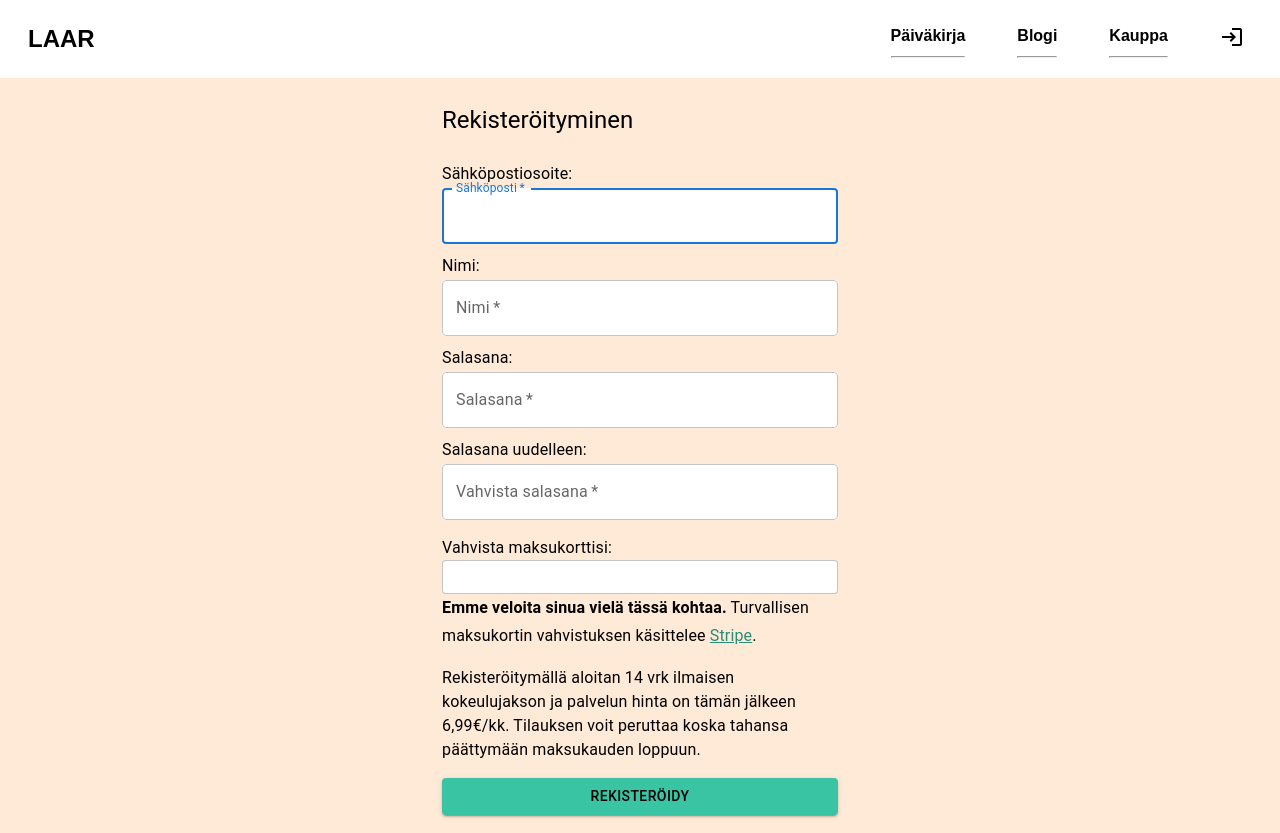
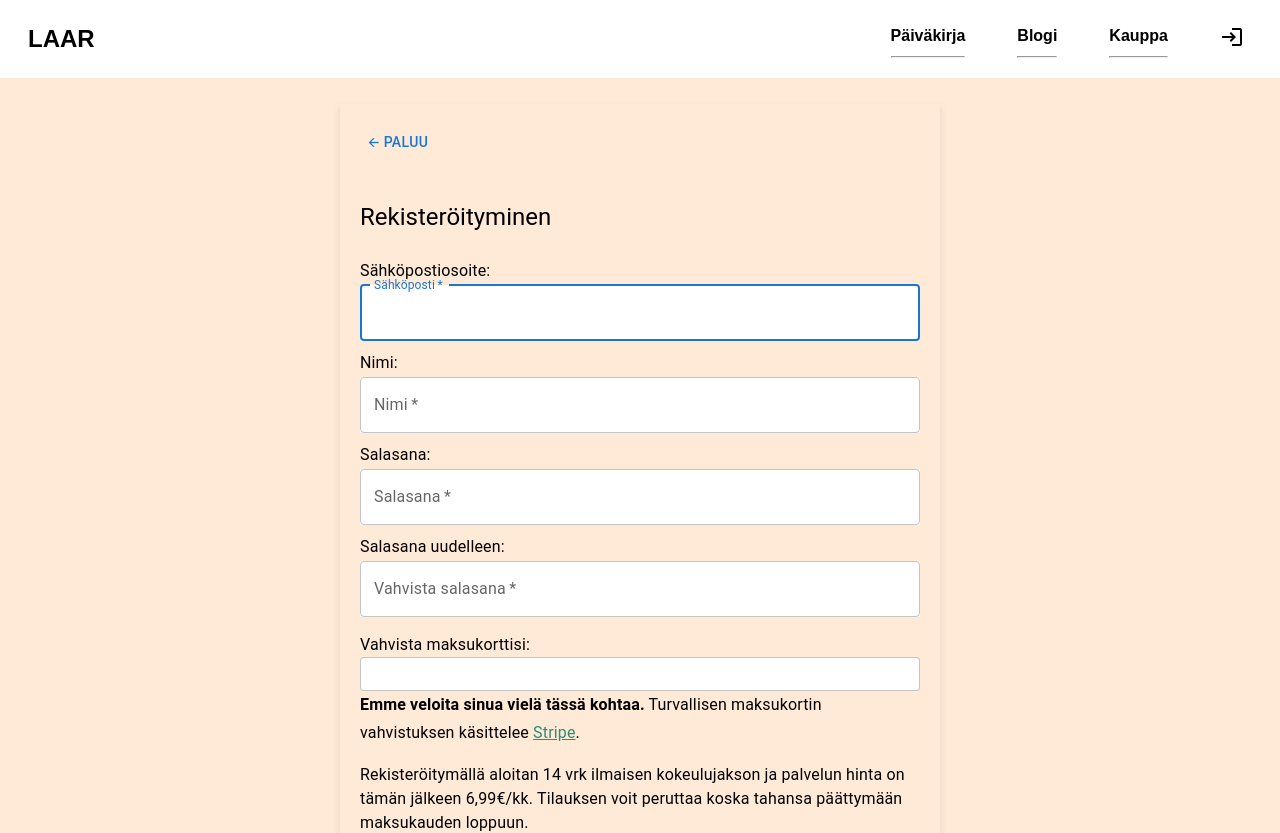
Before and after one commit to Lapsen-Arki/LAAR2, a React (Vite) app in the folder frontend/: page /register in a window 1280 px wide. Shown: the top 833 px of the page. Built offline with nearby package versions, Linux system fonts and the light colour scheme.

Commit message:
Return nappi lisättu login ja register sivuille

```diff
--- a/frontend/src/components/returnBtn.tsx
+++ b/frontend/src/components/returnBtn.tsx
@@ -12,7 +12,11 @@ const ReturnBtn: React.FC<ReturnBtnProps> = ({ message = "🡨 Paluu" }) => {
   const navigate = useNavigate();
 
   return (
-    <Button variant="contained" onClick={() => navigate(-1)}>
+    <Button
+      sx={{ mb: 5, background: "none" }}
+      variant="text"
+      onClick={() => navigate(-1)}
+    >
       {message}
     </Button>
   );
--- a/frontend/src/views/Auth/Login.tsx
+++ b/frontend/src/views/Auth/Login.tsx
@@ -14,6 +14,7 @@ import { useContext } from "react";
 import { TokenContext } from "../../contexts/tokenContext";
 import ResetPasswordModal from "../../components/modals/resetPasswordModal";
 import VerifyEmailModal from "../../components/modals/verifyEmailModal";
+import ReturnBtn from "../../components/returnBtn";
 
 const Login: React.FC = (): JSX.Element => {
   const [email, setEmail] = useState("");
@@ -75,13 +76,14 @@ const Login: React.FC = (): JSX.Element => {
   return (
     <Container
       component="main"
-      maxWidth="xs"
+      maxWidth="sm"
       style={{
         marginTop: "64px",
         boxShadow: "0px 4px 8px rgba(0, 0, 0, 0.1)",
         padding: 20,
       }}
     >
+      <ReturnBtn />
       <Typography variant="h5" component="h1" gutterBottom>
         Kirjaudu sisään
       </Typography>
--- a/frontend/src/views/Auth/Register.tsx
+++ b/frontend/src/views/Auth/Register.tsx
@@ -13,6 +13,7 @@ import { registerUser } from "../../api/registerPost";
 import { useStripe, useElements, CardElement } from "@stripe/react-stripe-js";
 import { RegisterData } from "../../types/types";
 import { useNavigate } from "react-router-dom";
+import ReturnBtn from "../../components/returnBtn";
 
 // TODO: 1. Pankkikortin vahvistuksen lisääminen 2. EXTRA: Google ja Facebook kirjautumis vaihtoehdot
 const CARD_ELEMENT_STYLES = {
@@ -89,11 +90,19 @@ export default function Register() {
     }
   };
   return (
-    <Container component="main" maxWidth="xs">
+    <Container
+      component="main"
+      maxWidth="sm"
+      style={{
+        marginTop: "64px",
+        boxShadow: "0px 4px 8px rgba(0, 0, 0, 0.1)",
+        padding: 20,
+      }}
+    >
+      <ReturnBtn />
       <Typography
         sx={{
           marginBottom: 3,
-          marginTop: 10,
         }}
         component="h1"
         variant="h5"
```
